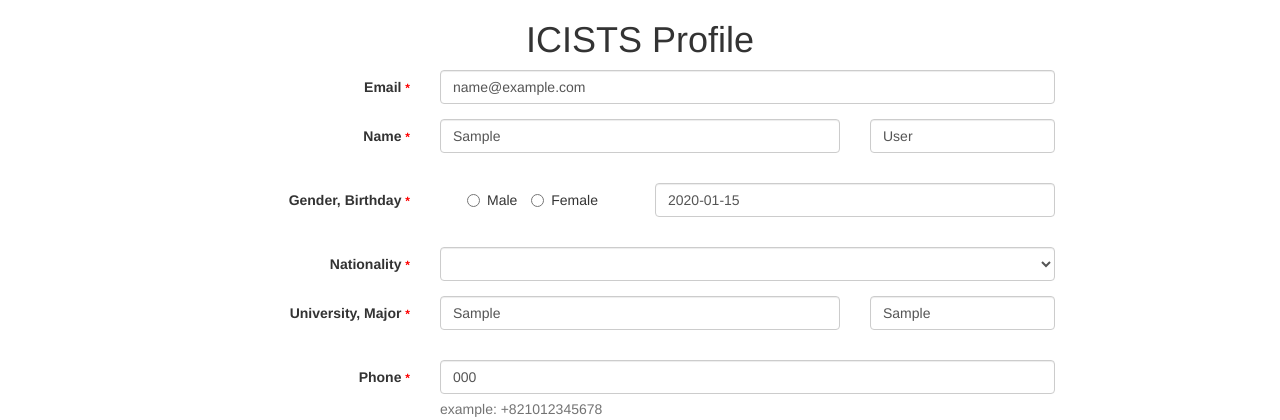
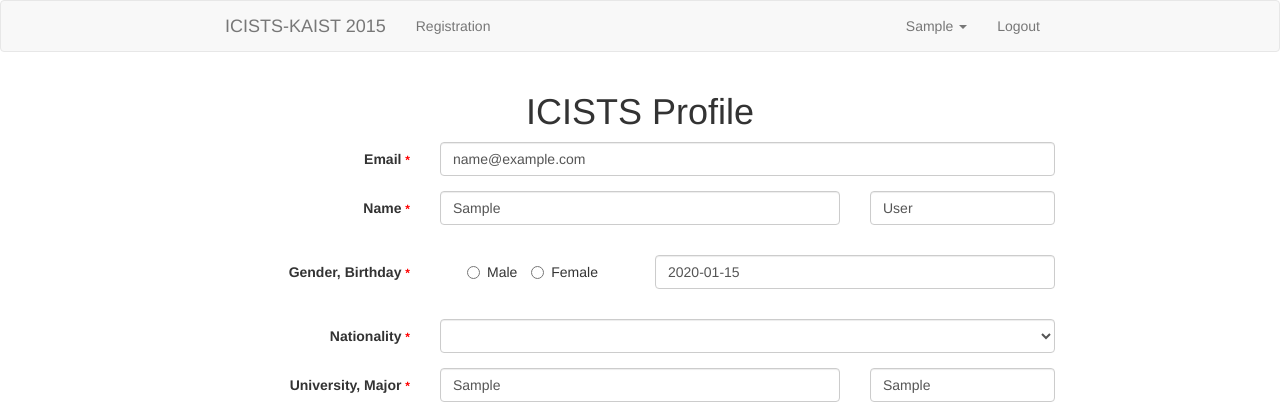
Before and after one commit to icists/ams, a Django app: page /session/profile/ in a window 1280 px wide. Shown: the top 420 px of the page. Run offline with Django 3.2, Linux system fonts and the light colour scheme; a user stored in the database is signed in; tables that the repository leaves empty hold one stand-in row (values such as "Sample post"); grey boxes marked "Sample" are stand-in pictures; some libraries are stand-ins or nearby versions.

Commit message:
add navbar(close #17)

```diff
--- /dev/null
+++ b/icists/icists/templates/base.html
@@ -0,0 +1,54 @@
+<!doctype html>
+<html lang="ko">
+<head>
+    <meta charset="utf-8">
+    <title>{% block htitle %} {% endblock %}</title>
+
+    <link rel="stylesheet" href="https://maxcdn.bootstrapcdn.com/bootstrap/3.3.4/css/bootstrap.min.css">
+
+    <script src="//code.jquery.com/jquery-1.11.2.min.js"></script>
+    <script src="https://maxcdn.bootstrapcdn.com/bootstrap/3.3.4/js/bootstrap.min.js"></script>
+	{% block gheader %} {% endblock %}
+</head>
+<body>
+	<nav class="navbar navbar-default">
+		<div class="container-fluid container">
+			<div class="navbar-header">
+				<button type="button" class="navbar-toggle collapsed" data-toggle="collapse" data-target="#navbar">
+					<span class="icon-bar"></span>
+					<span class="icon-bar"></span>
+					<span class="icon-bar"></span>
+				</button>
+				<a class="navbar-brand" href="/">ICISTS-KAIST 2015</a>
+			</div>
+
+			<div class="collapse navbar-collapse" id="navbar">
+				<ul class="nav navbar-nav">
+					{% if user.is_authenticated %}
+					<li><a href="/registration/">Registration</a></li>
+					{% endif %}
+				</ul>
+				<ul class="nav navbar-nav navbar-right">
+					{% if user.is_authenticated %}
+					<li class="dropdown">
+					<a href="#" class="dropdown-toggle" data-toggle="dropdown" role="button" aria-expanded="false">{{ user.first_name }} <span class="caret"></span></a>
+						<ul class="dropdown-menu" role="menu">
+							<li><a href="/session/profile/">View/Edit Profile</a></li>
+							<li><a href="/session/changepw/">Change Password</a></li>
+						</ul>
+					</li>
+					<li><a href="/session/logout/">Logout</a></li>
+					{% else %}
+					<li><a href="/session/signup/">Sign Up</a></li>
+					<li><a href="/session/login/">Login</a></li>
+					{% endif %}
+				</ul>
+			</div>
+		</div>
+	</nav>
+    <section class="container">
+        {% block content %}
+        {% endblock %}
+    </section>
+</body>
+</html>
--- a/icists/icists/templates/session/base.html
+++ b/icists/icists/templates/session/base.html
@@ -1,19 +1,10 @@
-<!doctype html>
-<html lang="ko">
-<head>
-    <meta charset="utf-8">
-    <title>{% block htitle %} {% endblock %}</title>
+{% extends "base.html" %}
 
-    <link rel="stylesheet" href="https://maxcdn.bootstrapcdn.com/bootstrap/3.3.4/css/bootstrap.min.css">
+{% block gheader %}
+<link rel="stylesheet" type="text/css" href="{{ MEDIA_URL }}css/session.css">
+<link rel="stylesheet" type="text/css" href="https://code.jquery.com/ui/1.11.3/themes/smoothness/jquery-ui.css">
+<script src="https://code.jquery.com/ui/1.11.3/jquery-ui.min.js"></script>
+<script src="{{ MEDIA_URL }}js/validator.min.js"></script>
 
-    <script src="//code.jquery.com/jquery-1.11.2.min.js"></script>
-    <script src="https://maxcdn.bootstrapcdn.com/bootstrap/3.3.4/js/bootstrap.min.js"></script>
-	{% block header %} {% endblock %}
-</head>
-<body>
-    <section class="container">
-        {% block content %}
-        {% endblock %}
-    </section>
-</body>
-</html>
+{% block header %}{% endblock %}
+{% endblock %}
--- a/icists/icists/templates/session/login.html
+++ b/icists/icists/templates/session/login.html
@@ -2,9 +2,7 @@
 
 {% block htitle %}ICISTS Login{% endblock %}
 
-{% block header %}
-<link rel="stylesheet" type="text/css" href="{{ MEDIA_URL }}css/session.css">
-{% endblock %}
+{% block header %}{% endblock %}
 
 {% block content %}
 <h1>ICISTS Login</h1>
--- a/icists/icists/templates/session/logout.html
+++ b/icists/icists/templates/session/logout.html
@@ -2,9 +2,7 @@
 
 {% block htitle %}ICISTS Logout{% endblock %}
 
-{% block header %}
-<link rel="stylesheet" type="text/css" href="{{ MEDIA_URL }}css/session.css">
-{% endblock %}
+{% block header %}{% endblock %}
 
 {% block content %}
 <h1>ICISTS Logout</h1>
--- a/icists/icists/templates/session/profile.html
+++ b/icists/icists/templates/session/profile.html
@@ -2,12 +2,7 @@
 
 {% block htitle %}ICISTS Profile{% endblock %}
 
-{% block header %}
-<link rel="stylesheet" type="text/css" href="{{ MEDIA_URL }}css/session.css">
-<link rel="stylesheet" type="text/css" href="https://code.jquery.com/ui/1.11.3/themes/smoothness/jquery-ui.css">
-<script src="https://code.jquery.com/ui/1.11.3/jquery-ui.min.js"></script>
-<script src="{{ MEDIA_URL }}js/validator.min.js"></script>
-{% endblock %}
+{% block header %}{% endblock %}
 
 {% block content %}
 <h1>ICISTS Profile</h1>
--- a/icists/icists/templates/session/signup.html
+++ b/icists/icists/templates/session/signup.html
@@ -3,10 +3,6 @@
 {% block htitle %}ICISTS Signup{% endblock %}
 
 {% block header %}
-<link rel="stylesheet" type="text/css" href="{{ MEDIA_URL }}css/session.css">
-<link rel="stylesheet" type="text/css" href="https://code.jquery.com/ui/1.11.3/themes/smoothness/jquery-ui.css">
-<script src="https://code.jquery.com/ui/1.11.3/jquery-ui.min.js"></script>
-<script src="{{ MEDIA_URL }}js/validator.min.js"></script>
 {% endblock %}
 
 {% block content %}
```
Also changed, not shown: icists/icists/media/css/error.css (+4 -5 lines), icists/icists/templates/error/base.html (+5 -14 lines), icists/icists/templates/registration/base.html (+1 -19 lines), icists/icists/templates/session/changepw.html (+1 -6 lines).
